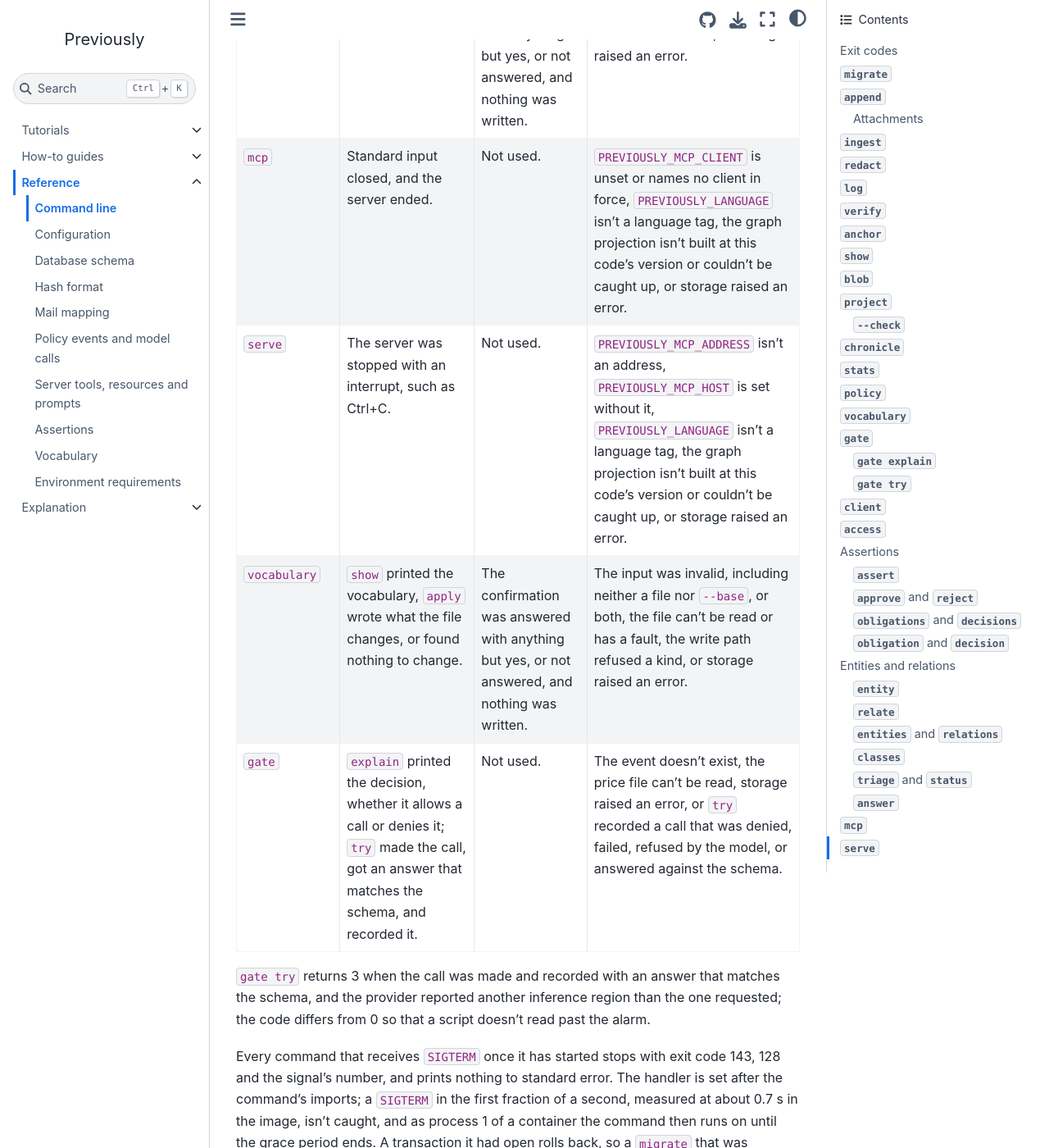
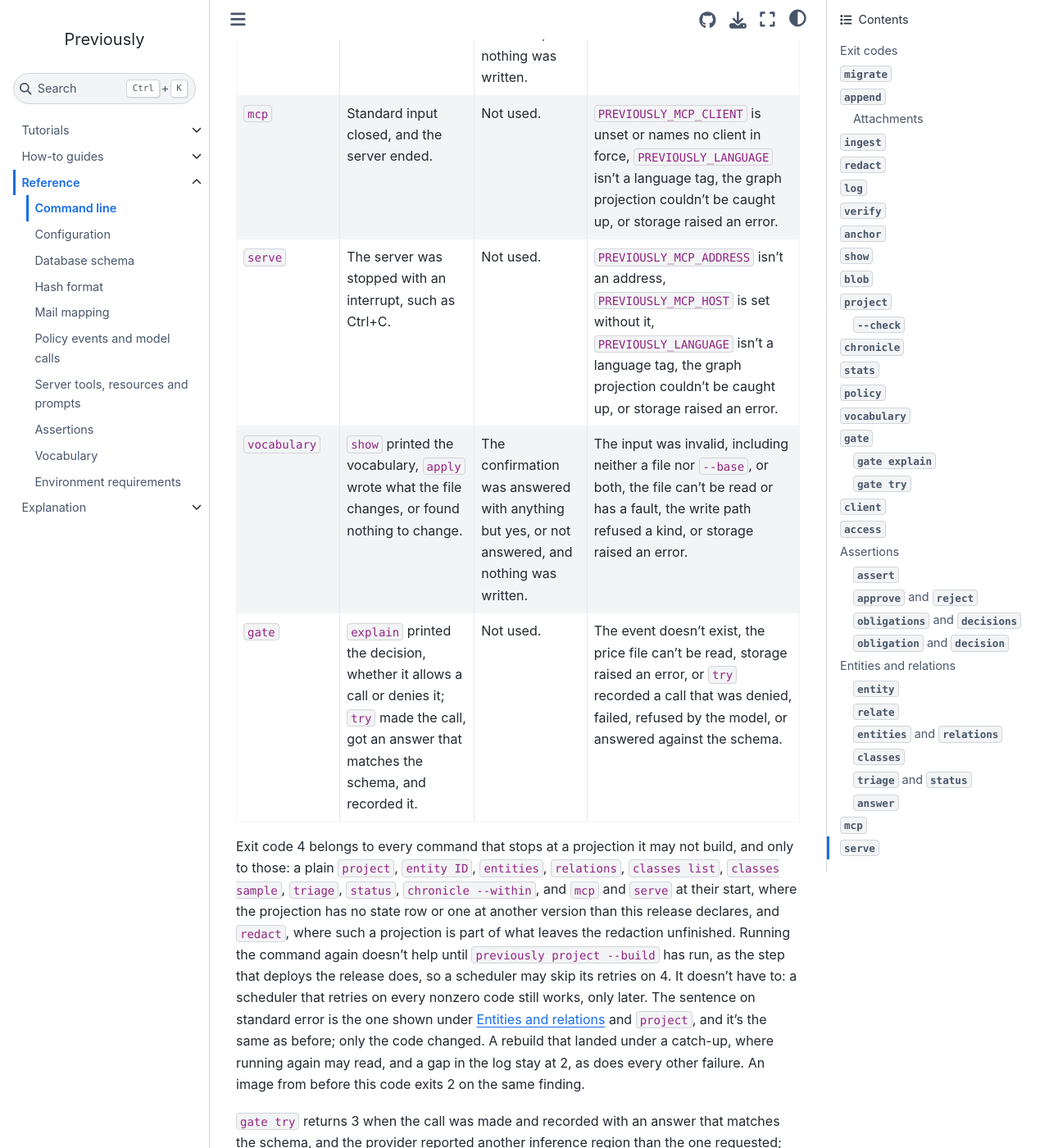
Before and after one commit to jensens/previously, a Sphinx documentation site: the page built from docs/reference/cli.md, in a window 1280 px wide and 1400 px high, scrolled down 7115 px. Shown: the whole window at 82% size. Built offline with Sphinx 7.4.7 and the Sphinx Book theme 1.1.4, drawn with Linux system fonts in a browser that asks for light colours; pages that are not in the unit, such as notebooks, are missing from menus; some of the changed text lies outside the part shown.

Commit message:
Exit code 4 for a projection not built at this release's version; previously --version
Assisted-By: Claude Opus 5.5 <noreply@anthropic.com>

````diff
--- a/docs/how-to/run-the-image.md
+++ b/docs/how-to/run-the-image.md
@@ -85,7 +85,7 @@ docker run --rm --network previously-blobs -e PREVIOUSLY_DSN \
 ```
 
 It's the only command that builds a projection; a scheduled `project` without `--build` only catches up.
-Until it has run, the listings of the graph exit 2 with a sentence that names `previously project --build`, `mcp` and `serve` refuse to start, and `redact` leaves its redaction unfinished; see {ref}`rebuild-a-projection`.
+Until it has run, the listings of the graph exit 4 with a sentence that names `previously project --build`, `mcp` and `serve` refuse to start, and `redact` leaves its redaction unfinished; see {ref}`rebuild-a-projection`.
 Images up to `0.1.0a8` don't know `--build`; with one of those, run `project` without it, which builds in either direction.
 
 ## Run a command
--- a/docs/reference/cli.md
+++ b/docs/reference/cli.md
@@ -4,6 +4,7 @@
 
 `previously` is the command-line entry point.
 It has thirty-four subcommands: `migrate`, `append`, `ingest`, `redact`, `log`, `verify`, `anchor`, `show`, `blob`, `project`, `chronicle`, `stats`, `policy`, `vocabulary`, `gate`, `client`, `access`, `assert`, `approve`, `reject`, `obligations`, `obligation`, `decisions`, `decision`, `entity`, `relate`, `entities`, `relations`, `classes`, `triage`, `answer`, `status`, `mcp`, and `serve`.
+`previously --version` prints `previously ` and the version of the installed distribution, such as `previously 0.1.0a9`, on standard output and exits with 0, without a subcommand and without a database.
 Every subcommand reads the database connection string from `PREVIOUSLY_DSN`; see {ref}`configuration-reference`.
 `append --attach`, `ingest imap`, `blob get` and `verify --blobs` also read the blob settings, and `redact` reads them when it has a blob to delete; no other subcommand reads any of them.
 `ingest imap` alone reads the `PREVIOUSLY_IMAP_*` settings, and `gate try` alone reads `ANTHROPIC_API_KEY`, `MISTRAL_API_KEY`, `PREVIOUSLY_LOCAL_MODEL_URL` and `PREVIOUSLY_PRICES`.
@@ -62,14 +63,14 @@ Error: the role of PREVIOUSLY_DSN lacks a privilege on database previously at lo
 | `migrate` | The schema stands at the newest revision, whether `migrate` ran a migration or found it up to date. | Not used. | The database is at a revision this version doesn't know, the database refused to let the role read the revision or apply a migration, or storage raised an error. |
 | `append` | The event was recorded, or an event with the same `--source` and `--external-id` and the same content already existed. | Not used. | The input was invalid, an event with the same `--source` and `--external-id` holds another content, an attachment couldn't be read, a blob setting is missing or invalid, or storage or the blob store raised an error. |
 | `ingest` | The run read every folder, with or without variants. | Not used. | A setting is missing or invalid, or `--folder` is empty, the IMAP server couldn't be reached, refused a step or broke the connection off, the log refused a batch, for a mail with more than 500 events or a variant key held with another content (see {ref}`mail-mapping`), or storage or the blob store raised an error; for one folder or more. |
-| `redact` | The redaction was recorded and carried out, or the target was already covered by one, every blob it made obsolete is gone from the blob store, and every projection stands at the tip of the log. | Not used. | The input was invalid, the redaction was refused, storage raised an error, or after the redaction was recorded a blob couldn't be deleted or the projections couldn't be caught up, a projection not built at this code's version among them. |
+| `redact` | The redaction was recorded and carried out, or the target was already covered by one, every blob it made obsolete is gone from the blob store, and every projection stands at the tip of the log. | Not used. | The input was invalid, the redaction was refused, storage raised an error, or after the redaction was recorded a blob couldn't be deleted or the projections couldn't be caught up, except that a projection not built at this code's version among what's outstanding makes the code 4. |
 | `log` | The log was printed. | Not used. | The input was invalid, or storage raised an error. |
 | `verify` | The chain has no finding, every anchor holds, and with `--blobs` no blob has a finding. | The chain, an anchor or, with `--blobs`, a blob has at least one finding. | The input was invalid, a blob setting is missing or invalid, an identity file can't be read, or storage or the blob store raised an error. |
 | `anchor` | The anchor line was printed, or the log is empty. | The chain has at least one finding. | Storage raised an error. |
 | `show` | The event was printed. | No event exists at the given `event_id`. | The input was invalid, or storage raised an error. |
 | `blob` | The blob was written to the file. | No event names the blob, or the blob is erased. | The input was invalid, a blob setting is missing or invalid, the blob is missing from the store, can't be opened or doesn't match its address, the file can't be written, or storage or the blob store raised an error. |
-| `project` | Every projection stands at the tip of the log, and with `--check` every row of the graph projection agrees with the fold. | With `--check`, a row of the graph projection differs from the fold. | Without `--build`, a projection has no state row or stands at another version than this release declares; storage raised an error, the worker found a gap in the log, or a catch-up at another version rebuilt a projection while this one ran. |
-| `chronicle` | The chronicle was printed, even when the window holds no row, or the bracket of `--within` none. | Not used. | The input was invalid, including a `--within` that names no entity that stands, under `--within` the graph projection isn't built at this code's version or couldn't be caught up, or storage raised an error. |
+| `project` | Every projection stands at the tip of the log, and with `--check` every row of the graph projection agrees with the fold. | With `--check`, a row of the graph projection differs from the fold. | Storage raised an error, the worker found a gap in the log, or a catch-up at another version rebuilt a projection while this one ran. |
+| `chronicle` | The chronicle was printed, even when the window holds no row, or the bracket of `--within` none. | Not used. | The input was invalid, including a `--within` that names no entity that stands, under `--within` the graph projection couldn't be caught up, or storage raised an error. |
 | `stats` | The statistics were printed, even when no source has an event. | Not used. | Storage raised an error. |
 | `policy` | The statement was written, `show` printed the policy, or `gaps` printed what fell back, even when nothing did. | The confirmation was answered with anything but yes, or not answered, and nothing was written. | The input was invalid, the statement was refused, or storage raised an error. |
 | `client` | The client was added and its token printed, revoked, or listed, even when none exists. | The confirmation was answered with anything but yes, or not answered, and nothing was written. | The input was invalid, the processor isn't declared, no such client exists to revoke, or storage raised an error. |
@@ -79,16 +80,23 @@ Error: the role of PREVIOUSLY_DSN lacks a privilege on database previously at lo
 | `reject` | The rejection was written. | The confirmation was answered with anything but yes, or not answered, and nothing was written. | The input was invalid, the proposal is none, is direct, or is already approved or rejected, the write path refused the rejection, or storage raised an error. |
 | `obligations`, `decisions` | The list was printed, even when no entry matches. | Not used. | The input was invalid, or storage raised an error. |
 | `obligation`, `decision` | The entry was printed. | No entry of that kind stands under the id, or the id names an assertion an erasure took. | Storage raised an error. |
-| `entity` | The entity was written, or the page of an entity was printed. | The confirmation was answered with anything but yes, or not answered, and nothing was written; no entity stands under the id, or the id names an assertion an erasure took. | The input was invalid, including a `--field` that the kind doesn't declare or its type can't read, `--recollection` with `--source`, a kind that isn't in the vocabulary, the write path refused the claim, the graph projection isn't built at this code's version or couldn't be caught up, or storage raised an error. |
+| `entity` | The entity was written, or the page of an entity was printed. | The confirmation was answered with anything but yes, or not answered, and nothing was written; no entity stands under the id, or the id names an assertion an erasure took. | The input was invalid, including a `--field` that the kind doesn't declare or its type can't read, `--recollection` with `--source`, a kind that isn't in the vocabulary, the write path refused the claim, the graph projection couldn't be caught up, or storage raised an error. |
 | `relate` | The relation was written. | The confirmation was answered with anything but yes, or not answered, and nothing was written. | The input was invalid, including a missing `--from`, `--to` or source without `--subject`, the write path refused the claim, or storage raised an error. |
-| `entities`, `relations` | The list was printed, even when no entity or relation matches. | Not used. | The input was invalid, `PREVIOUSLY_LANGUAGE` isn't a language tag, the graph projection isn't built at this code's version or couldn't be caught up, or storage raised an error. |
-| `classes` | The class was written, or `list` or `sample` printed. | The confirmation was answered with anything but yes, or not answered, and nothing was written. | The input was invalid, including a class the vocabulary can't carry, a `revoke` or `sample` that names no class, or a `--count` below 1, the graph projection isn't built at this code's version or couldn't be caught up, or storage raised an error. |
-| `triage`, `status` | What waits was printed, even when nothing does. | Not used. | `PREVIOUSLY_LANGUAGE` isn't a language tag (`triage`), the graph projection isn't built at this code's version or couldn't be caught up, or storage raised an error. |
+| `entities`, `relations` | The list was printed, even when no entity or relation matches. | Not used. | The input was invalid, `PREVIOUSLY_LANGUAGE` isn't a language tag, the graph projection couldn't be caught up, or storage raised an error. |
+| `classes` | The class was written, or `list` or `sample` printed. | The confirmation was answered with anything but yes, or not answered, and nothing was written. | The input was invalid, including a class the vocabulary can't carry, a `revoke` or `sample` that names no class, or a `--count` below 1, the graph projection couldn't be caught up, or storage raised an error. |
+| `triage`, `status` | What waits was printed, even when nothing does. | Not used. | `PREVIOUSLY_LANGUAGE` isn't a language tag (`triage`), the graph projection couldn't be caught up, or storage raised an error. |
 | `answer` | The answer was written. | The confirmation was answered with anything but yes, or not answered, and nothing was written. | The id is no question that waits, the choice is none of its candidates, the write path refused the answer, or storage raised an error. |
-| `mcp` | Standard input closed, and the server ended. | Not used. | `PREVIOUSLY_MCP_CLIENT` is unset or names no client in force, `PREVIOUSLY_LANGUAGE` isn't a language tag, the graph projection isn't built at this code's version or couldn't be caught up, or storage raised an error. |
-| `serve` | The server was stopped with an interrupt, such as Ctrl+C. | Not used. | `PREVIOUSLY_MCP_ADDRESS` isn't an address, `PREVIOUSLY_MCP_HOST` is set without it, `PREVIOUSLY_LANGUAGE` isn't a language tag, the graph projection isn't built at this code's version or couldn't be caught up, or storage raised an error. |
+| `mcp` | Standard input closed, and the server ended. | Not used. | `PREVIOUSLY_MCP_CLIENT` is unset or names no client in force, `PREVIOUSLY_LANGUAGE` isn't a language tag, the graph projection couldn't be caught up, or storage raised an error. |
+| `serve` | The server was stopped with an interrupt, such as Ctrl+C. | Not used. | `PREVIOUSLY_MCP_ADDRESS` isn't an address, `PREVIOUSLY_MCP_HOST` is set without it, `PREVIOUSLY_LANGUAGE` isn't a language tag, the graph projection couldn't be caught up, or storage raised an error. |
 | `vocabulary` | `show` printed the vocabulary, `apply` wrote what the file changes, or found nothing to change. | The confirmation was answered with anything but yes, or not answered, and nothing was written. | The input was invalid, including neither a file nor `--base`, or both, the file can't be read or has a fault, the write path refused a kind, or storage raised an error. |
 | `gate` | `explain` printed the decision, whether it allows a call or denies it; `try` made the call, got an answer that matches the schema, and recorded it. | Not used. | The event doesn't exist, the price file can't be read, storage raised an error, or `try` recorded a call that was denied, failed, refused by the model, or answered against the schema. |
+
+Exit code 4 belongs to every command that stops at a projection it may not build, and only to those: a plain `project`, `entity ID`, `entities`, `relations`, `classes list`, `classes sample`, `triage`, `status`, `chronicle --within`, and `mcp` and `serve` at their start, where the projection has no state row or one at another version than this release declares, and `redact`, where such a projection is part of what leaves the redaction unfinished.
+Running the command again doesn't help until `previously project --build` has run, as the step that deploys the release does, so a scheduler may skip its retries on 4.
+It doesn't have to: a scheduler that retries on every nonzero code still works, only later.
+The sentence on standard error is the one shown under {ref}`Entities and relations <cli-graph>` and `project`, and it's the same as before; only the code changed.
+A rebuild that landed under a catch-up, where running again may read, and a gap in the log stay at 2, as does every other failure.
+An image from before this code exits 2 on the same finding.
 
 `gate try` returns 3 when the call was made and recorded with an answer that matches the schema, and the provider reported another inference region than the one requested; the code differs from 0 so that a script doesn't read past the alarm.
 
@@ -400,7 +408,7 @@ the approval 9 still carries the words of the proposal 6; redact event 9 to eras
 Only then does it print the line to standard output.
 The chronicle then holds no row of what was erased, without a separate `project`.
 The catch-up prints nothing, and it never builds: a projection that has no state row, or whose state row stands at another version than the code declares, is left untouched for `project --build` to build ({ref}`rebuild-a-projection`).
-If deleting a blob or the catch-up fails, the redaction stays recorded, nothing goes to standard output, one sentence goes to standard error, and the exit code is 2:
+If deleting a blob or the catch-up fails, the redaction stays recorded, nothing goes to standard output, one sentence goes to standard error, and the exit code is 2, or 4 where a projection not built at this code's version is part of what's outstanding (the last line below):
 
 ```text
 Error: the redaction is recorded as event 42, but it is not finished: blob 5891b5b522d5df086d0ff0b110fbd9d21bb4fc7163af34d08286a2e846f6be03 is not deleted from the store (the blob store at http://localhost:9000 is not reachable: EndpointConnectionError); run the same command again
@@ -823,7 +831,7 @@ A count of one prints as `1 event`, every other count as `<n> events`.
 `up to date` carries no count, and `up_to_id 0` means that nothing has been projected yet.
 
 `project --build` is the only command that builds a projection or rebuilds it at another version; every other command that catches one up stops where it would have to, a plain `project` among them ({ref}`rebuild-a-projection`).
-Where a projection has no state row, or one at another version than this release declares, a plain `project` leaves it as it stands, prints no line for it or for the projections after it, and exits 2 with one sentence on standard error:
+Where a projection has no state row, or one at another version than this release declares, a plain `project` leaves it as it stands, prints no line for it or for the projections after it, and exits 4 with one sentence on standard error:
 
 ```text
 Error: projection chronicle is not built, and this code declares version 3; `previously project --build` builds it
@@ -1474,7 +1482,7 @@ Both are marks and change nothing in the log.
 
 `entities`, `relations` without `--as-of`, `entity ID`, `triage`, `status`, `classes list`, `classes sample` and `chronicle --within` bring the graph projection up to the tip of the log first, without a line of output, and then read the graph from it ({ref}`graph-readers`).
 They never build it.
-Where the projection has no state row, or one at another version than the code declares, they exit 2 with one sentence on standard error and leave the projection untouched:
+Where the projection has no state row, or one at another version than the code declares, they exit 4 with one sentence on standard error and leave the projection untouched:
 
 ```text
 Error: projection graph is not built, and this code declares version 1; `previously project --build` builds it
@@ -1683,7 +1691,7 @@ Error: PREVIOUSLY_MCP_CLIENT is not set: name the client this process serves
 Error: no client "claude-code" is in force; add it with previously client add
 ```
 
-Before it reads a request, `mcp` also catches the graph projection up, without building it, and where the projection isn't built at the version this release declares, it returns 2 with the sentence the listings of the graph give ({ref}`cli-graph`).
+Before it reads a request, `mcp` also catches the graph projection up, without building it, and where the projection isn't built at the version this release declares, it returns 4 with the sentence the listings of the graph give ({ref}`cli-graph`).
 A call that meets such a projection later, or whose catch-up fails, fails with an error that says the reason is in the server's log, and the access log records it with the outcome `error`.
 
 Every call reads the policy again.
@@ -1700,7 +1708,7 @@ The writing tools write only when `PREVIOUSLY_MCP_CONFIRM_KEY` holds at least 32
 Serves MCP over HTTP under the path `/mcp`, with answers as JSON and without a session.
 A client of the protocol revision `2026-07-28` and one of an earlier revision are served at the same address.
 `serve` takes no options, and reads `PREVIOUSLY_MCP_ADDRESS`, `PREVIOUSLY_MCP_ALLOWED_HOSTS` and, as `mcp` does, `PREVIOUSLY_MCP_CONFIRM_KEY` for the writing tools and `PREVIOUSLY_LANGUAGE` for the labels ({ref}`configuration-reference`).
-On start it catches the graph projection up, without building it, as `mcp` does, and refuses to start with the same sentence where the projection isn't built at this release's version.
+On start it catches the graph projection up, without building it, as `mcp` does, and refuses to start with the same sentence and exit code 4 where the projection isn't built at this release's version.
 Then it prints one line to standard error, and runs until it's stopped:
 
 ```text
````
Also changed, not shown: docs/how-to/rebuild-a-projection.md (+10 -6 lines), docs/superpowers/handoffs/2026-10-20-kup6s-a9-answer.md (added, +92 -0 lines), docs/superpowers/landkarte.md (+38 -3 lines), 2 other files.
